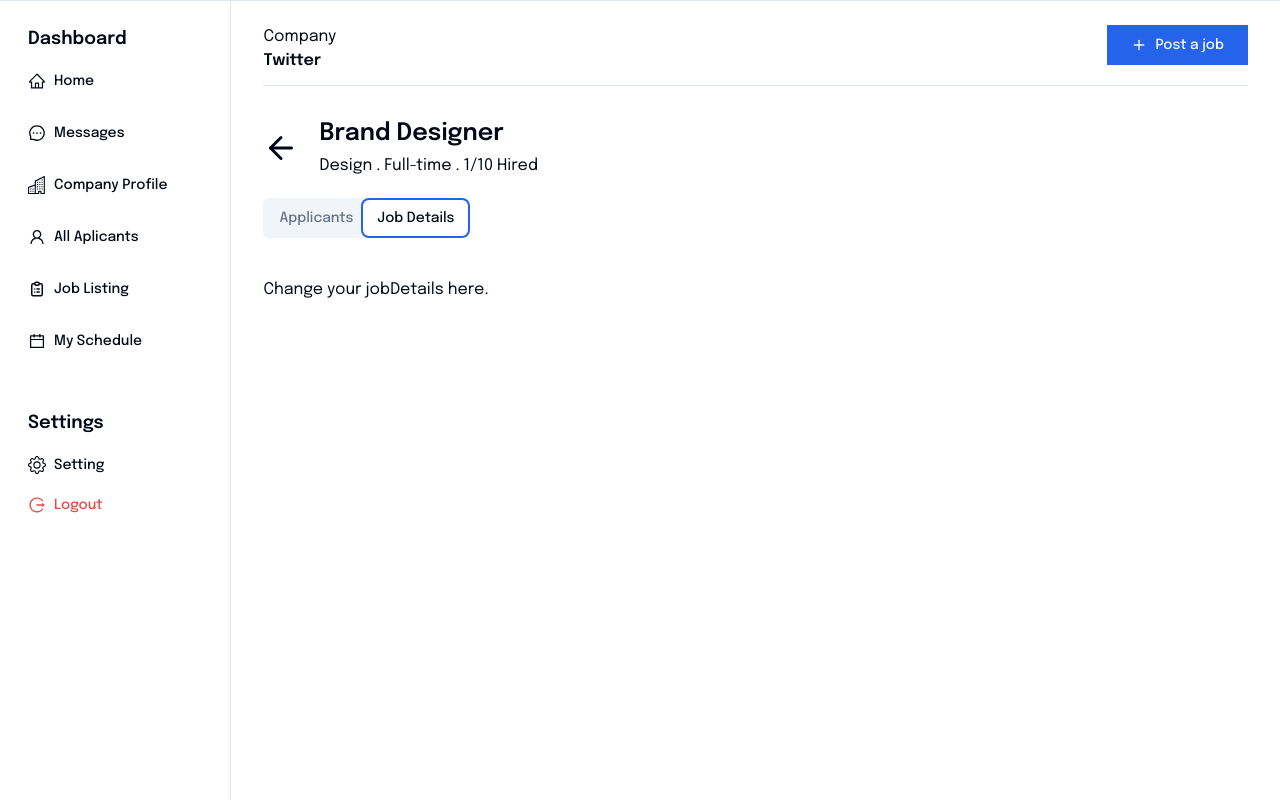
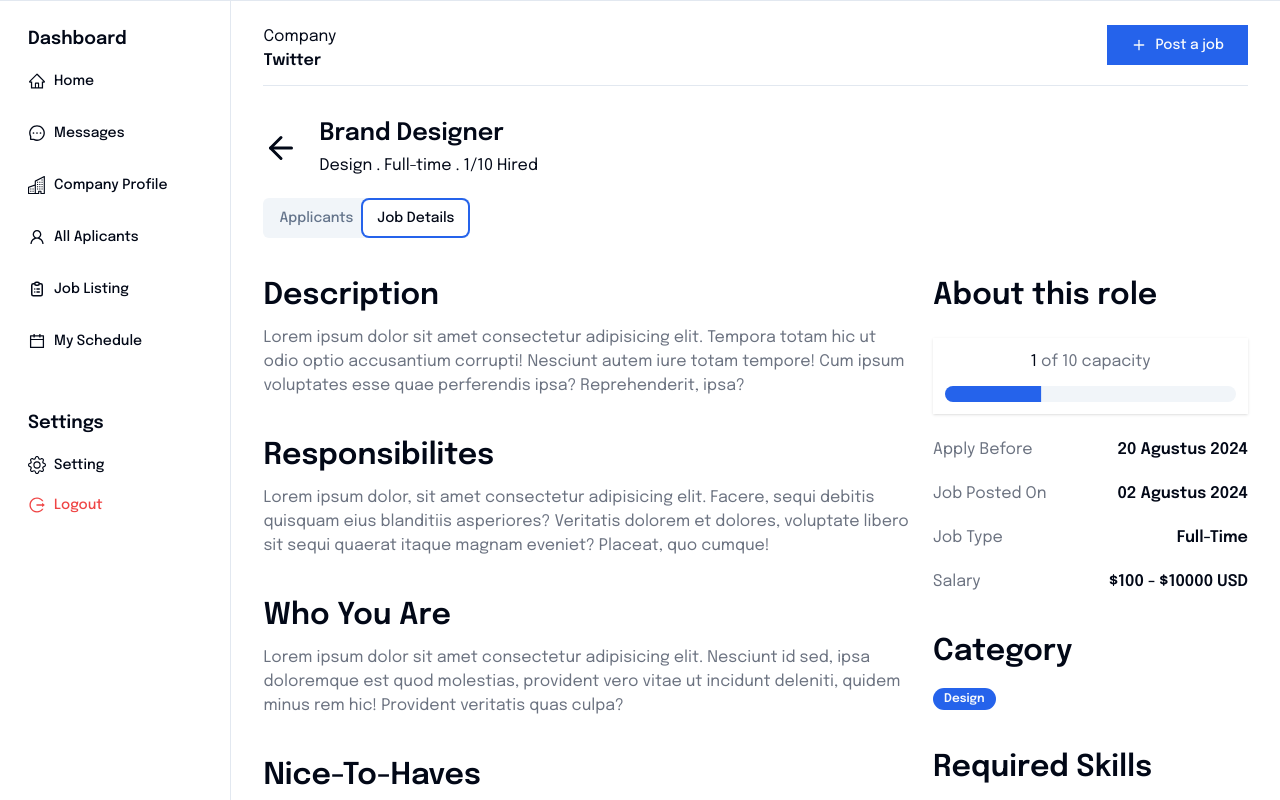
Before and after one commit to yoedi/job-portal-dashboard, a Next.js app: page /job-detail/1 in a window 1280 px wide. Both pictures are taken after a click on the tab "Job Details". Shown: the top 800 px of the page. Built offline with nearby package versions, Linux system fonts and the light colour scheme.

Commit message:
Create job detail page

```diff
--- a/package.json
+++ b/package.json
@@ -14,6 +14,7 @@
     "@hookform/resolvers": "^3.9.0",
     "@radix-ui/react-dialog": "^1.1.1",
     "@radix-ui/react-label": "^2.1.0",
+    "@radix-ui/react-progress": "^1.1.0",
     "@radix-ui/react-radio-group": "^1.2.0",
     "@radix-ui/react-select": "^2.1.1",
     "@radix-ui/react-separator": "^1.1.0",
--- a/src/app/job-detail/[id]/page.tsx
+++ b/src/app/job-detail/[id]/page.tsx
@@ -3,6 +3,7 @@ import Link from "next/link";
 import { ArrowLeftIcon } from "lucide-react";
 import { Tabs, TabsContent, TabsList, TabsTrigger } from "@/components/ui/tabs";
 import Applicants from "@/components/organisms/Applicants";
+import JobDetail from "@/components/organisms/JobDetail";
 
 interface JobDetailPageProps {}
 
@@ -30,7 +31,7 @@ const JobDetailPage: FC<JobDetailPageProps> = ({}) => {
           <Applicants />
         </TabsContent>
         <TabsContent value="jobDetails">
-          Change your jobDetails here.
+          <JobDetail />
         </TabsContent>
       </Tabs>
     </div>
--- /dev/null
+++ b/src/components/organisms/JobDetail/index.tsx
@@ -0,0 +1,130 @@
+import React, { FC } from "react";
+import { Progress } from "@/components/ui/progress";
+import { Separator } from "@radix-ui/react-separator";
+import { Badge } from "@/components/ui/badge";
+import { PartyPopperIcon } from "lucide-react";
+
+interface JobDetailProps {}
+
+const JobDetail: FC<JobDetailProps> = ({}) => {
+  return (
+    <div>
+      <div className="grid grid-cols-3 w-full gap-5">
+        <div className="col-span-2 space-y-10">
+          <div>
+            <div className="text-3xl font-semibold">Description</div>
+            <div className="text-gray-500 mt-3">
+              <p>
+                Lorem ipsum dolor sit amet consectetur adipisicing elit. Tempora
+                totam hic ut odio optio accusantium corrupti! Nesciunt autem
+                iure totam tempore! Cum ipsum voluptates esse quae perferendis
+                ipsa? Reprehenderit, ipsa?
+              </p>
+            </div>
+          </div>
+          <div>
+            <div className="text-3xl font-semibold">Responsibilites</div>
+            <div className="text-gray-500 mt-3">
+              <p>
+                Lorem ipsum dolor, sit amet consectetur adipisicing elit.
+                Facere, sequi debitis quisquam eius blanditiis asperiores?
+                Veritatis dolorem et dolores, voluptate libero sit sequi quaerat
+                itaque magnam eveniet? Placeat, quo cumque!
+              </p>
+            </div>
+          </div>
+          <div>
+            <div className="text-3xl font-semibold">Who You Are</div>
+            <div className="text-gray-500 mt-3">
+              <p>
+                Lorem ipsum dolor sit amet consectetur adipisicing elit.
+                Nesciunt id sed, ipsa doloremque est quod molestias, provident
+                vero vitae ut incidunt deleniti, quidem minus rem hic! Provident
+                veritatis quas culpa?
+              </p>
+            </div>
+          </div>
+          <div>
+            <div className="text-3xl font-semibold">Nice-To-Haves</div>
+            <div className="text-gray-500 mt-3">
+              <p>
+                Lorem ipsum dolor sit amet consectetur adipisicing elit. Libero
+                quos consequatur, a ratione debitis commodi, molestias quae quo
+                voluptatibus blanditiis dolorum porro quas, exercitationem
+                aliquid est ex aperiam impedit. Sequi!
+              </p>
+            </div>
+          </div>
+        </div>
+        <div>
+          <div className="text-3xl font-semibold">About this role</div>
+          <div className="shadow p-3 text-center my-6">
+            1 <span className="text-gray-500">of 10 capacity</span>
+            <Progress className="mt-3" value={33} />
+          </div>
+          <div className="mb-10 space-y-5">
+            <div className="flex justify-between">
+              <div className="text-gray-500">Apply Before</div>
+              <div className="font-semibold ">20 Agustus 2024</div>
+            </div>
+            <div className="flex justify-between">
+              <div className="text-gray-500">Job Posted On</div>
+              <div className="font-semibold ">02 Agustus 2024</div>
+            </div>
+            <div className="flex justify-between">
+              <div className="text-gray-500">Job Type</div>
+              <div className="font-semibold ">Full-Time</div>
+            </div>
+            <div className="flex justify-between">
+              <div className="text-gray-500">Salary</div>
+              <div className="font-semibold ">$100 - $10000 USD</div>
+            </div>
+          </div>
+
+          <Separator />
+
+          <div className="my-10">
+            <div className="text-3xl font-semibold mb-4">Category</div>
+            <div className="space-x-5">
+              <Badge>Design</Badge>
+            </div>
+          </div>
+
+          <Separator />
+
+          <div className="my-10">
+            <div className="text-3xl font-semibold mb-4">Required Skills</div>
+            <div className="space-x-5">
+              {["HTML", "Javasript"].map((item: string, i: number) => (
+                <Badge variant="outline" key={i}>
+                  {item}
+                </Badge>
+              ))}
+            </div>
+          </div>
+        </div>
+      </div>
+      <Separator className="my-8" />
+      <div>
+        <div className="text-3xl font-semibold">Persk & Benefits</div>
+        <div className="text-gray-500">
+          This job comes with several perks and benefits
+        </div>
+        <div className="grid grid-cols-4 gap-5 mt-9">
+          {[0, 1, 2].map((item: number) => (
+            <div key={item}>
+              <PartyPopperIcon className="w-10 h-10 text-primary mb-6"></PartyPopperIcon>
+              <div className="text-lg font-semibold mb-3">Full Healthcare</div>
+              <div className="text-gray-500">
+                We belive in thriving communities and that starts with our team
+                being happy and healthy.
+              </div>
+            </div>
+          ))}
+        </div>
+      </div>
+    </div>
+  );
+};
+
+export default JobDetail;
--- /dev/null
+++ b/src/components/ui/progress.tsx
@@ -0,0 +1,28 @@
+"use client"
+
+import * as React from "react"
+import * as ProgressPrimitive from "@radix-ui/react-progress"
+
+import { cn } from "@/lib/utils"
+
+const Progress = React.forwardRef<
+  React.ElementRef<typeof ProgressPrimitive.Root>,
+  React.ComponentPropsWithoutRef<typeof ProgressPrimitive.Root>
+>(({ className, value, ...props }, ref) => (
+  <ProgressPrimitive.Root
+    ref={ref}
+    className={cn(
+      "relative h-4 w-full overflow-hidden rounded-full bg-secondary",
+      className
+    )}
+    {...props}
+  >
+    <ProgressPrimitive.Indicator
+      className="h-full w-full flex-1 bg-primary transition-all"
+      style={{ transform: `translateX(-${100 - (value || 0)}%)` }}
+    />
+  </ProgressPrimitive.Root>
+))
+Progress.displayName = ProgressPrimitive.Root.displayName
+
+export { Progress }
```
Also changed, not shown: 1 other file (tests, documents, lock files or other folders).
